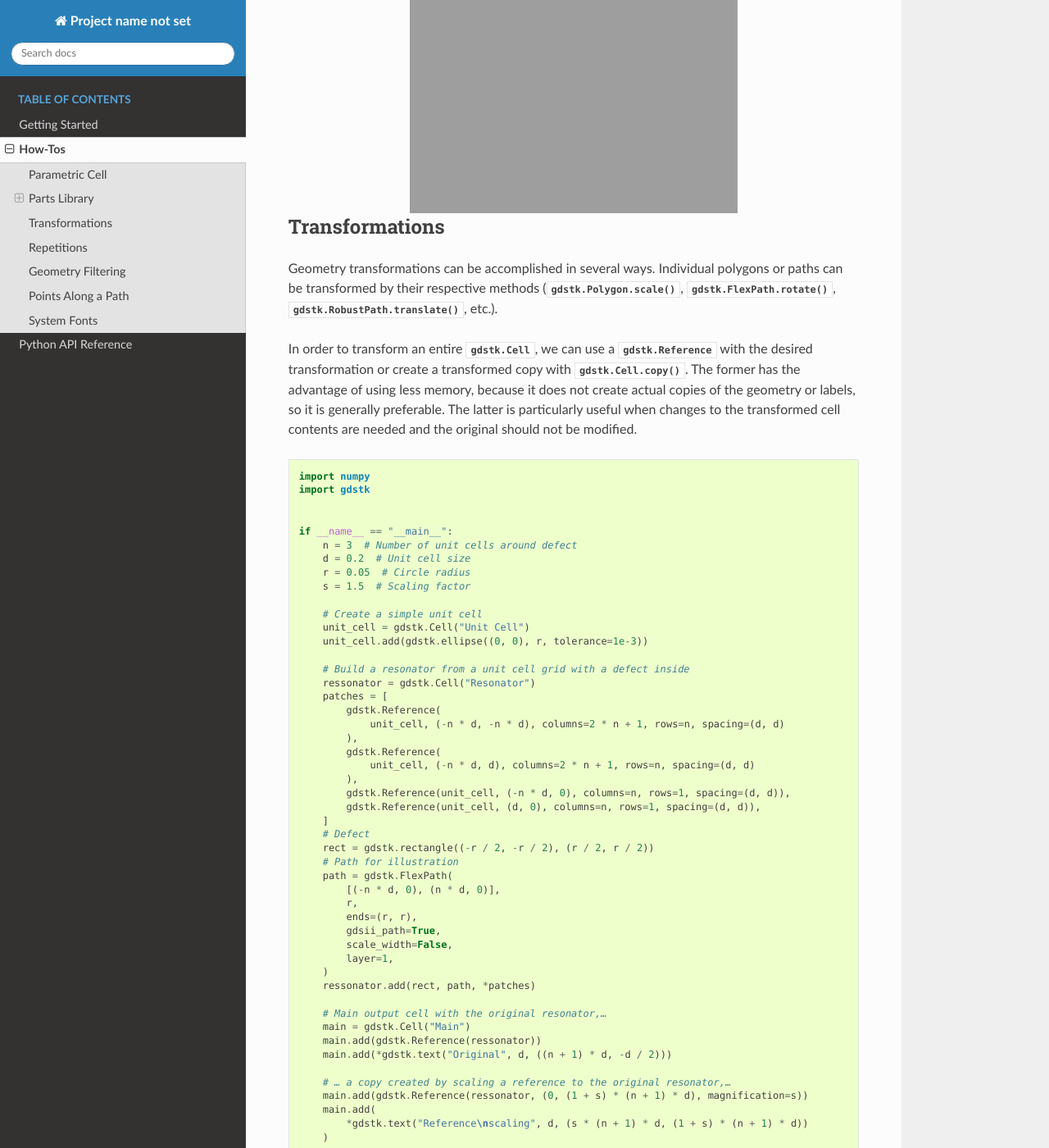
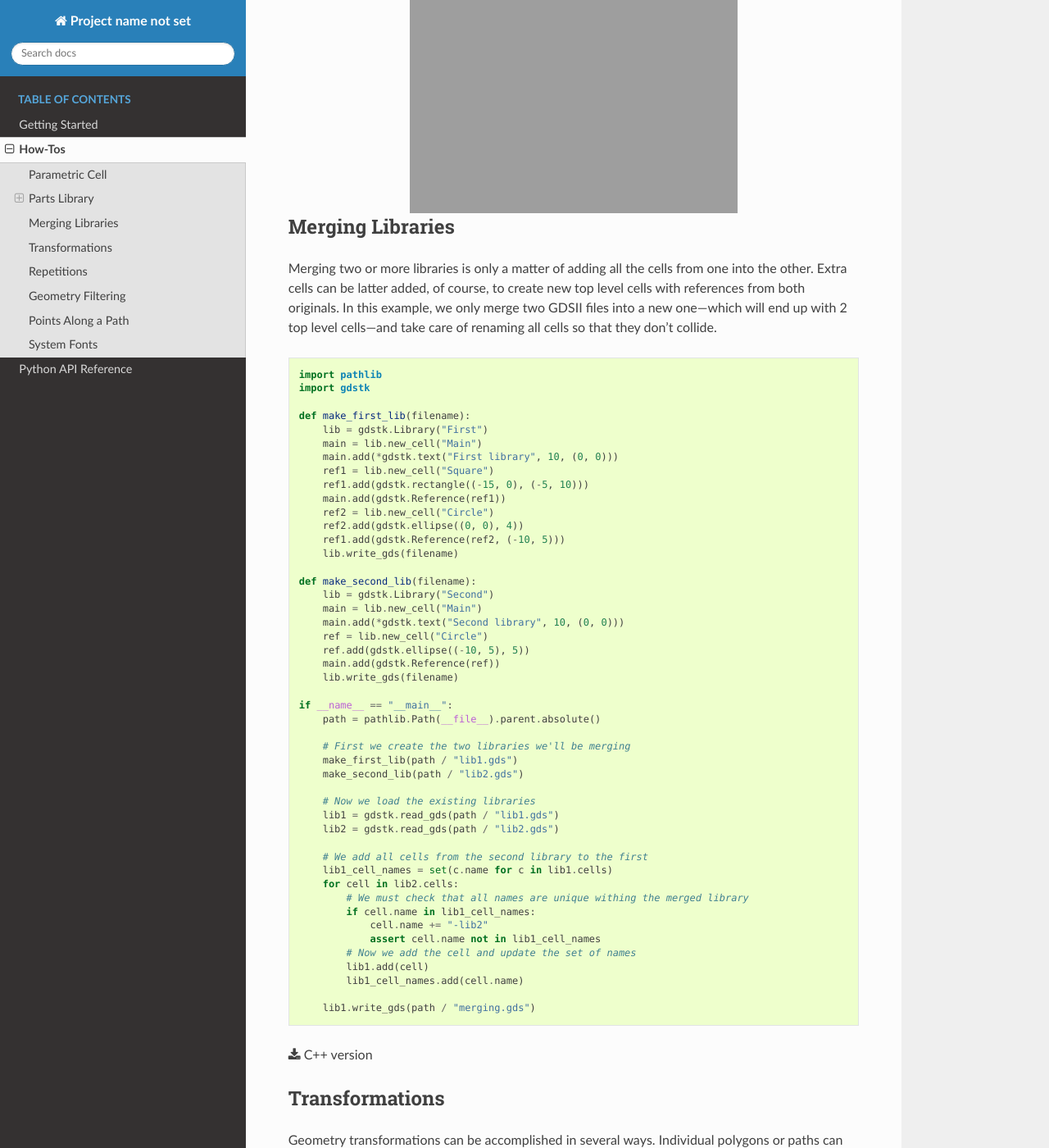
Before and after one commit to heitzmann/gdstk, a Sphinx documentation site: the page built from docs/how-tos.rst, in a window 1280 px wide and 1400 px high, scrolled down 4333 px. Shown: the whole window at 82% size. Built offline with Sphinx 7.4.7 and the Read the Docs theme 2.0.0, drawn with Linux system fonts in a browser that asks for light colours.

Commit message:
Add merging how-to

```diff
--- a/docs/how-tos.rst
+++ b/docs/how-tos.rst
@@ -59,13 +59,13 @@ Note that the interferometer already uses the directional coupler as a subcompon
 Using a Library
 ===============
 
-The library "photonics.gds" created above is used in the design of a larger layout.
+The library “photonics.gds” created above is used in the design of a larger layout.
 It is imported through :func:`gdstk.read_rawcells` so that is uses as little memory and processing power as possible.
 
 .. important:: Using `gdstk.RawCell` will only work properly when both the library and the current layout use the same unit and precision.
 
 Another option for creating libraries is to store them as python modules.
-The grating example in :ref:`parametric-cell` can be saved in a file "photonics.py" and imported as a Python module, as long as it can be found in the Python path (leaving it in the current working directory is sufficient).
+The grating example in :ref:`parametric-cell` can be saved in a file “photonics.py” and imported as a Python module, as long as it can be found in the Python path (leaving it in the current working directory is sufficient).
 
 .. literalinclude:: layout.py
    :language: python
@@ -76,6 +76,21 @@ The grating example in :ref:`parametric-cell` can be saved in a file "photonics.
 
 .. image:: how-tos/layout.*
    :align: center
+
+*****************
+Merging Libraries
+*****************
+
+Merging two or more libraries is only a matter of adding all the cells from one into the other.
+Extra cells can be latter added, of course, to create new top level cells with references from both originals.
+In this example, we only merge two GDSII files into a new one—which will end up with 2 top level cells—and take care of renaming all cells so that they don't collide.
+
+.. literalinclude:: merging.py
+   :language: python
+   :start-at: import pathlib
+
+:download:`C++ version <cpp/merging.cpp>`
+
 
 ***************
 Transformations
--- /dev/null
+++ b/docs/merging.py
@@ -0,0 +1,56 @@
+######################################################################
+#                                                                    #
+#  Copyright 2020-2020 Lucas Heitzmann Gabrielli.                    #
+#  This file is part of gdstk, distributed under the terms of the    #
+#  Boost Software License - Version 1.0.  See the accompanying       #
+#  LICENSE file or <http://www.boost.org/LICENSE_1_0.txt>            #
+#                                                                    #
+######################################################################
+
+import pathlib
+import gdstk
+
+def make_first_lib(filename):
+    lib = gdstk.Library("First")
+    main = lib.new_cell("Main")
+    main.add(*gdstk.text("First library", 10, (0, 0)))
+    ref1 = lib.new_cell("Square")
+    ref1.add(gdstk.rectangle((-15, 0), (-5, 10)))
+    main.add(gdstk.Reference(ref1))
+    ref2 = lib.new_cell("Circle")
+    ref2.add(gdstk.ellipse((0, 0), 4))
+    ref1.add(gdstk.Reference(ref2, (-10, 5)))
+    lib.write_gds(filename)
+
+def make_second_lib(filename):
+    lib = gdstk.Library("Second")
+    main = lib.new_cell("Main")
+    main.add(*gdstk.text("Second library", 10, (0, 0)))
+    ref = lib.new_cell("Circle")
+    ref.add(gdstk.ellipse((-10, 5), 5))
+    main.add(gdstk.Reference(ref))
+    lib.write_gds(filename)
+
+if __name__ == "__main__":
+    path = pathlib.Path(__file__).parent.absolute()
+
+    # First we create the two libraries we'll be merging
+    make_first_lib(path / "lib1.gds")
+    make_second_lib(path / "lib2.gds")
+
+    # Now we load the existing libraries
+    lib1 = gdstk.read_gds(path / "lib1.gds")
+    lib2 = gdstk.read_gds(path / "lib2.gds")
+
+    # We add all cells from the second library to the first
+    lib1_cell_names = set(c.name for c in lib1.cells)
+    for cell in lib2.cells:
+        # We must check that all names are unique withing the merged library
+        if cell.name in lib1_cell_names:
+            cell.name += "-lib2"
+            assert cell.name not in lib1_cell_names
+        # Now we add the cell and update the set of names
+        lib1.add(cell)
+        lib1_cell_names.add(cell.name)
+
+    lib1.write_gds(path / "merging.gds")
```
Also changed, not shown: 2 other files.
